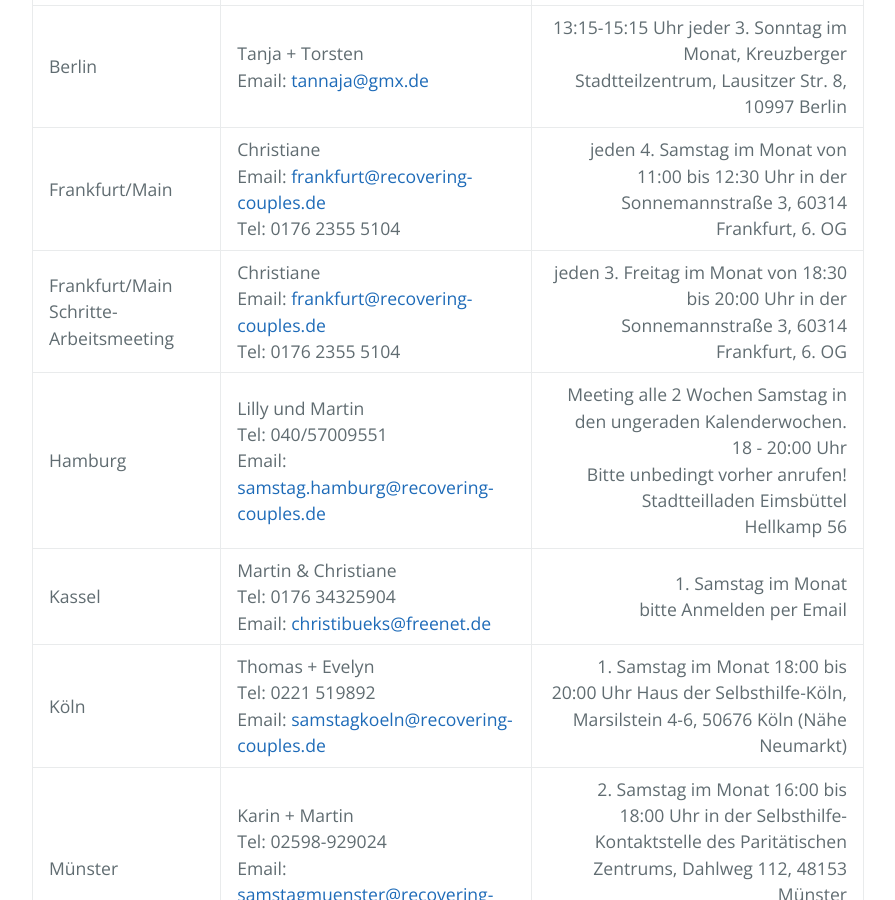
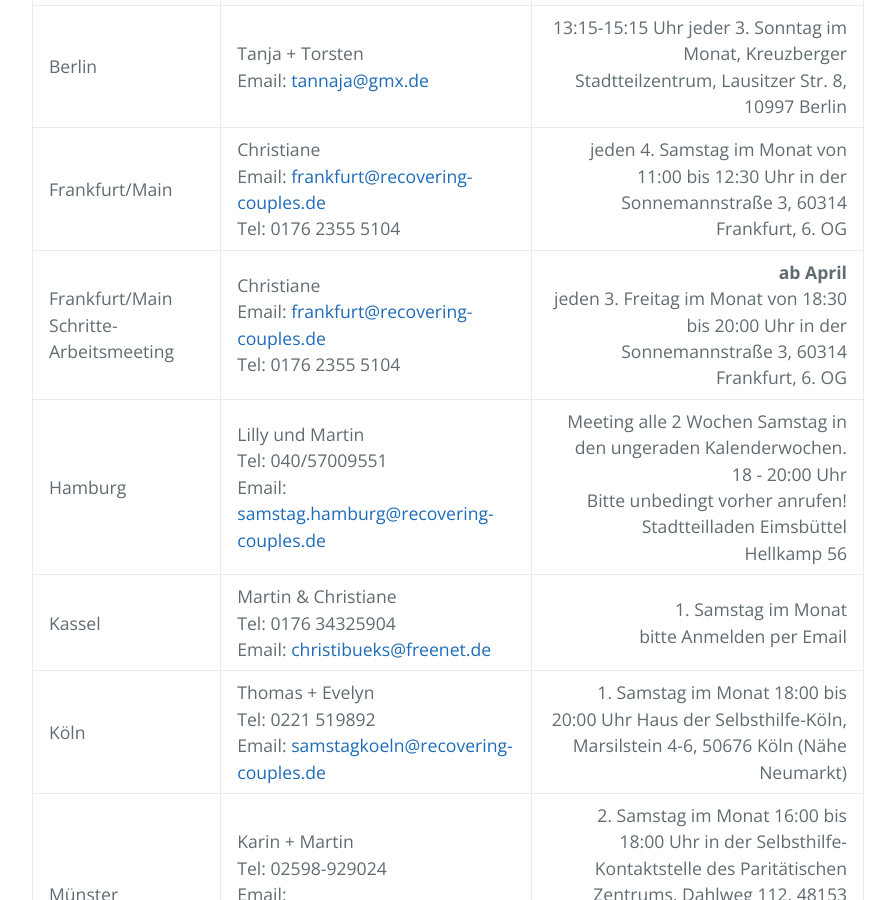
Before and after one commit to rcadeutschland/rcadeutschland.github.io, a Jekyll site: the page built from Gruppen.MD, in a window 1280 px wide and 900 px high, scrolled down 552 px. Shown: the whole window, without its empty margins (192-1087 px from the left). Built offline with Jekyll 4.4.1, drawn with Linux system fonts in a browser that asks for light colours; nearby versions of some CDN libraries.

Commit message:
Update Gruppen.MD

```diff
--- a/Gruppen.MD
+++ b/Gruppen.MD
@@ -10,7 +10,7 @@
 |:------ | ------- | ---------------------------: |
 | Berlin | Tanja + Torsten<br>Email: <tannaja@gmx.de> |  13:15-15:15 Uhr jeder 3. Sonntag im Monat, Kreuzberger Stadtteilzentrum, Lausitzer Str. 8, 10997 Berlin |
 | Frankfurt/Main | Christiane<br>Email: <frankfurt@recovering-couples.de><br>Tel: 0176 2355 5104 | jeden 4. Samstag im Monat  von 11:00 bis 12:30 Uhr  in der Sonnemannstraße 3,  60314 Frankfurt, 6. OG |
-| Frankfurt/Main Schritte-Arbeitsmeeting | Christiane<br>Email: <frankfurt@recovering-couples.de><br>Tel: 0176 2355 5104 | jeden 3. Freitag im Monat  von 18:30 bis 20:00 Uhr  in der Sonnemannstraße 3,  60314 Frankfurt, 6. OG |
+| Frankfurt/Main Schritte-Arbeitsmeeting | Christiane<br>Email: <frankfurt@recovering-couples.de><br>Tel: 0176 2355 5104 | **ab April** <br>jeden 3. Freitag im Monat  von 18:30 bis 20:00 Uhr  in der Sonnemannstraße 3,  60314 Frankfurt, 6. OG |
 | Hamburg | Lilly und Martin<br>Tel: 040/57009551<br>Email: <samstag.hamburg@recovering-couples.de> | Meeting alle 2 Wochen Samstag in den ungeraden Kalenderwochen. <br>18 - 20:00 Uhr<br> Bitte unbedingt vorher anrufen!<br>Stadtteilladen Eimsbüttel<br>Hellkamp 56 |
 | Kassel | Martin & Christiane<br>Tel: 0176 34325904<br>Email: <christibueks@freenet.de> | 1. Samstag im Monat<br> bitte Anmelden per Email |
 | Köln | Thomas + Evelyn<br>Tel: 0221 519892<br>Email: <samstagkoeln@recovering-couples.de> | 1. Samstag im Monat 18:00 bis 20:00 Uhr Haus der Selbsthilfe-Köln, Marsilstein 4-6, 50676 Köln (Nähe Neumarkt) |
```
